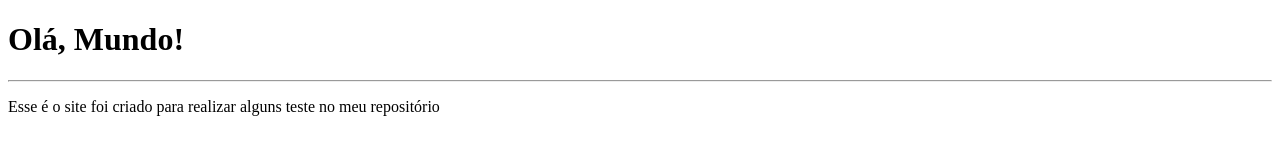
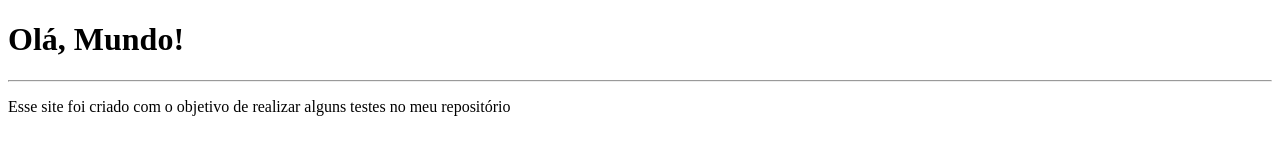
Before and after one commit to EmmanuelDeLuca/Primeiro-repositorio, a plain HTML site: page site/index.html in a window 1280 px wide. Drawn offline with Linux system fonts and the light colour scheme.

Commit message:
alteração do paragrafo
Alteração do paragrafo que estava errado a escrita

```diff
--- a/site/index.html
+++ b/site/index.html
@@ -9,6 +9,6 @@
 <body>
     <h1>Olá, Mundo!</h1>
     <hr>
-    <p>Esse é o site foi criado para realizar alguns teste no meu repositório</p>
+    <p>Esse site foi criado com o objetivo de realizar alguns testes no meu repositório</p>
 </body>
 </html>
```
